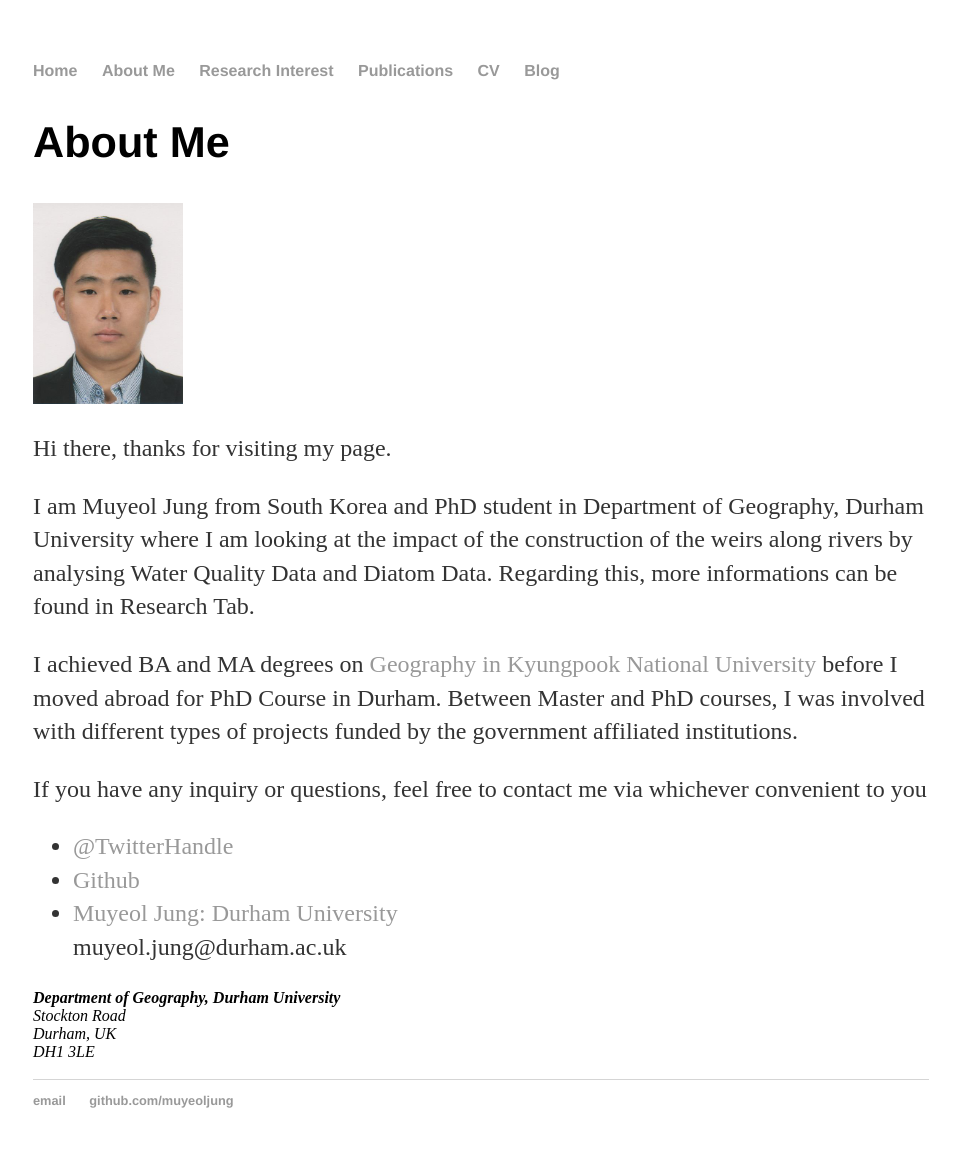
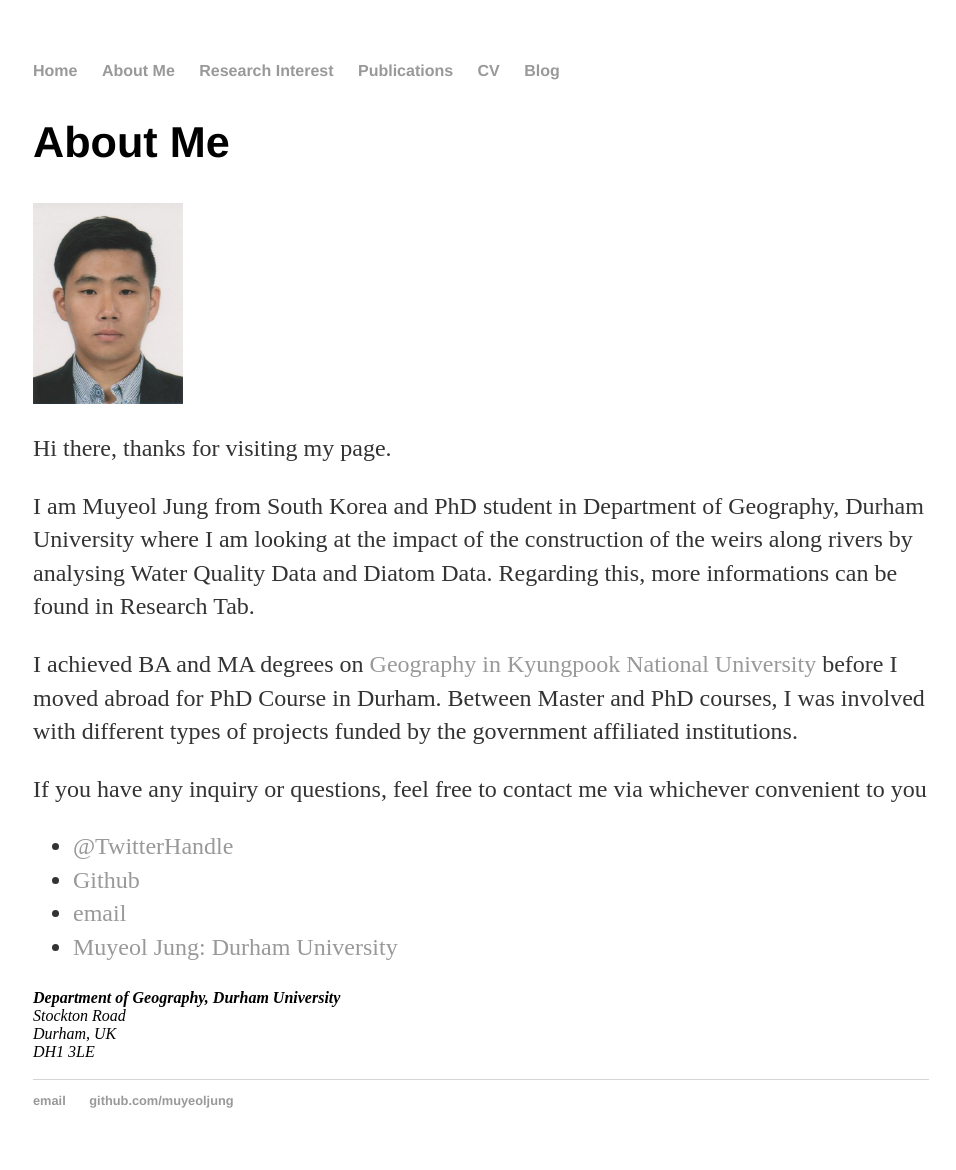
Before and after one commit to muyeoljung/muyeoljung.github.io, a Jekyll site: the page built from about/index.html, in a window 1280 px wide. Shown: the whole page, without its empty margins (159-1115 px from the left). Built offline with Jekyll 4.4.1, drawn with Linux system fonts in a browser that asks for light colours.

Commit message:
Update index.html

```diff
--- a/about/index.html
+++ b/about/index.html
@@ -14,10 +14,9 @@ title: About Me
 			<ul class="contacts">
 				<li><a href="#">@TwitterHandle</a></li>
 				<li><a href="https://github.com/muyeoljung">Github</a></li>
+				<li><a href="mailto:muyeol.jung@durham.ac.uk">email</a></li>
 				<li><a href="https://www.dur.ac.uk/research/directory/staff/?mode=staff&id=16647">Muyeol Jung: Durham University</a></li>
-				<span class="obfuscate">muyeol.jung@durham.ac.uk</span>
 			</ul>
-
 			<address>
 			<strong>Department of Geography, Durham University</strong><br>
 			Stockton Road<br>
```
